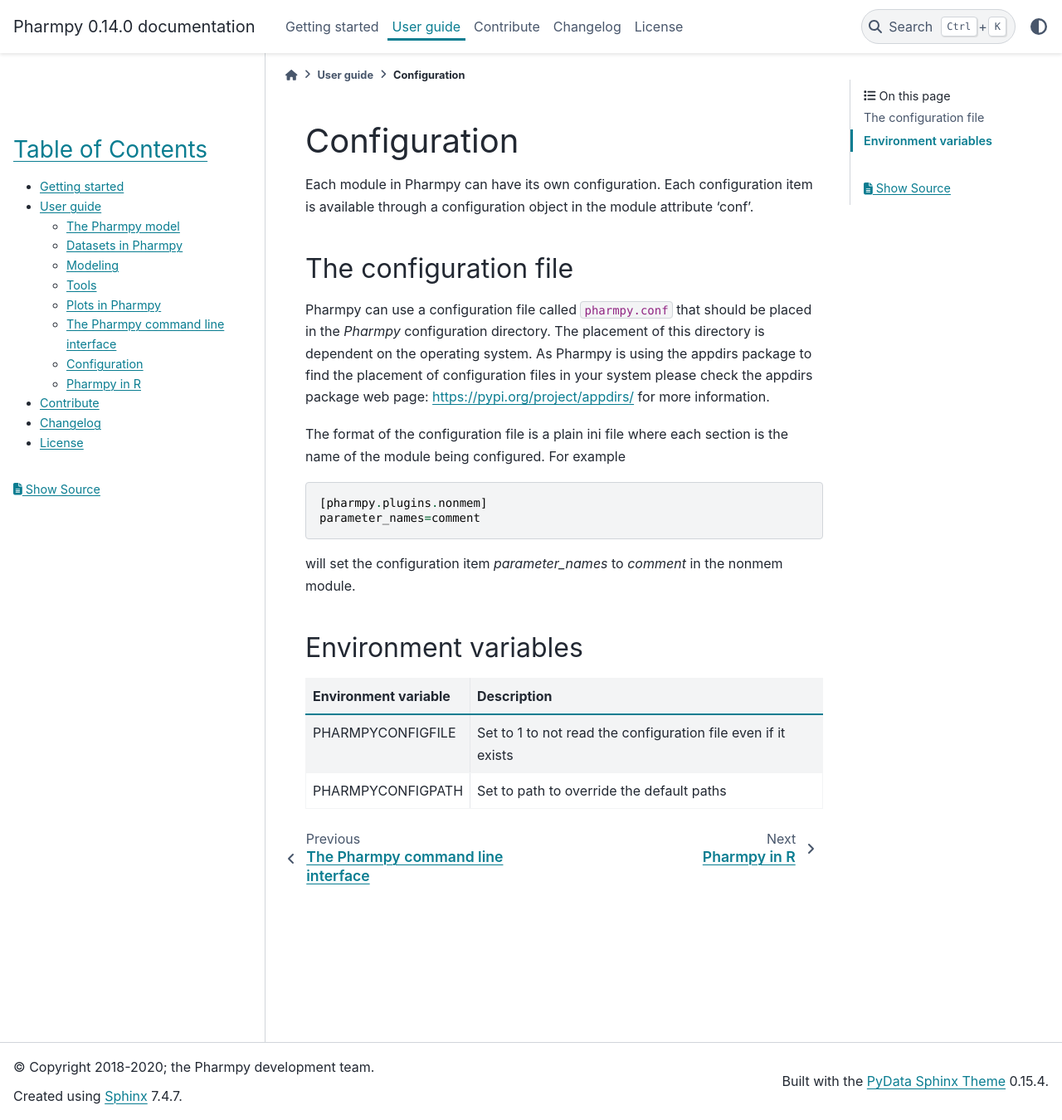
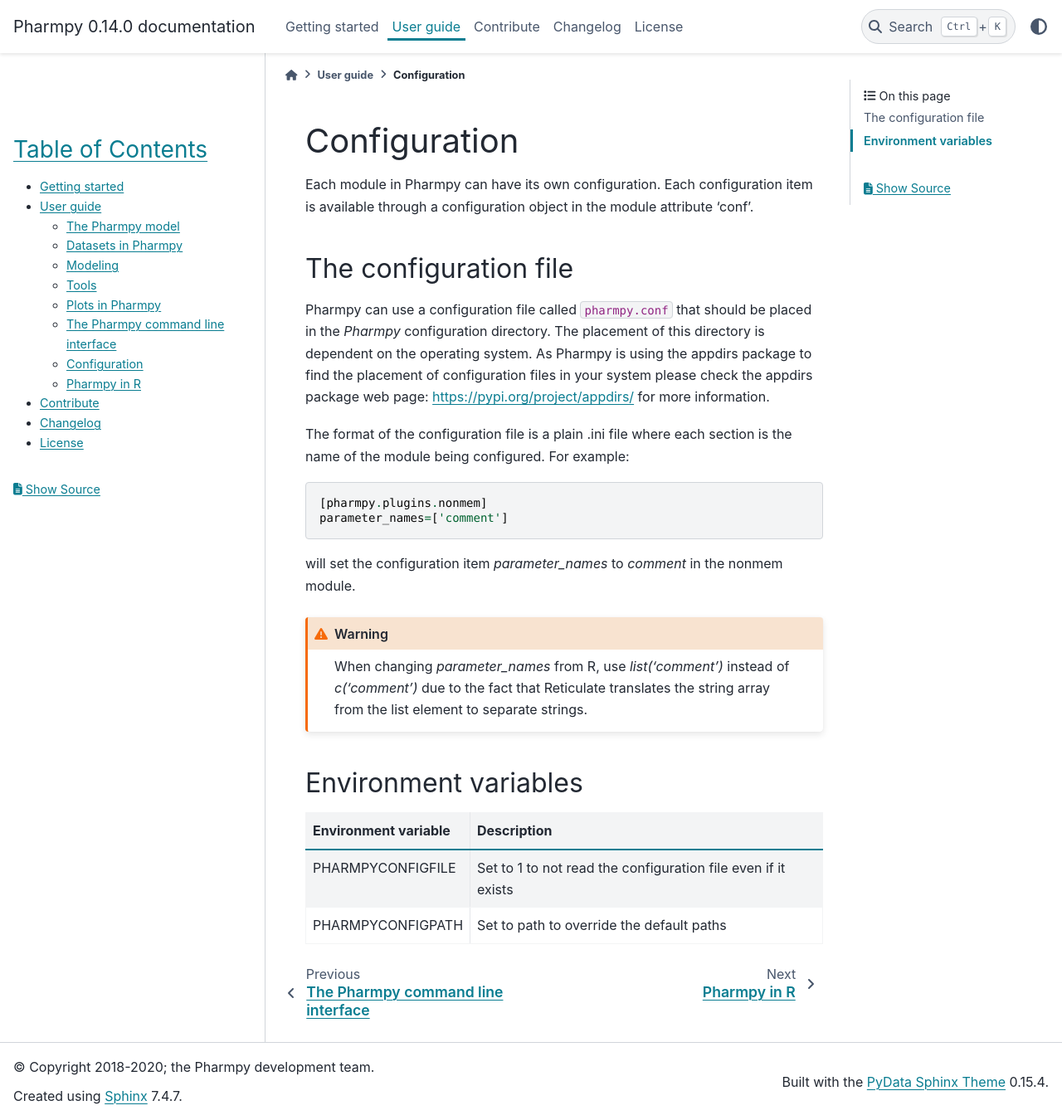
Before and after one commit to pharmpy/pharmpy, a Sphinx documentation site: the page built from docs/configuration.rst, in a window 1280 px wide and 1350 px high. Shown: the whole window at 83% size. Built offline with Sphinx 7.4.7 and the PyData theme 0.15.4, drawn with Linux system fonts in a browser that asks for light colours; pages that are not in the unit, such as notebooks, are missing from menus.

Commit message:
Added warning in docs for setting parameter_names-setting in config from R

```diff
--- a/docs/configuration.rst
+++ b/docs/configuration.rst
@@ -13,14 +13,19 @@
 
 Pharmpy can use a configuration file called :code:`pharmpy.conf` that should be placed in the `Pharmpy` configuration directory. The placement of this directory is dependent on the operating system. As Pharmpy is using the appdirs package to find the placement of configuration files in your system please check the appdirs package web page: https://pypi.org/project/appdirs/ for more information.
 
-The format of the configuration file is a plain ini file where each section is the name of the module being configured. For example
+The format of the configuration file is a plain .ini file where each section is the name of the module being configured. For example:
 
 .. code-block::
 
    [pharmpy.plugins.nonmem]
-   parameter_names=comment
+   parameter_names=['comment']
 
 will set the configuration item `parameter_names` to `comment` in the nonmem module.
+
+.. warning::
+   When changing `parameter_names` from R, use `list('comment')` instead of `c('comment')` due to the fact that
+   Reticulate translates the string array from the list element to separate strings.
+
 
 ~~~~~~~~~~~~~~~~~~~~~
 Environment variables
```
